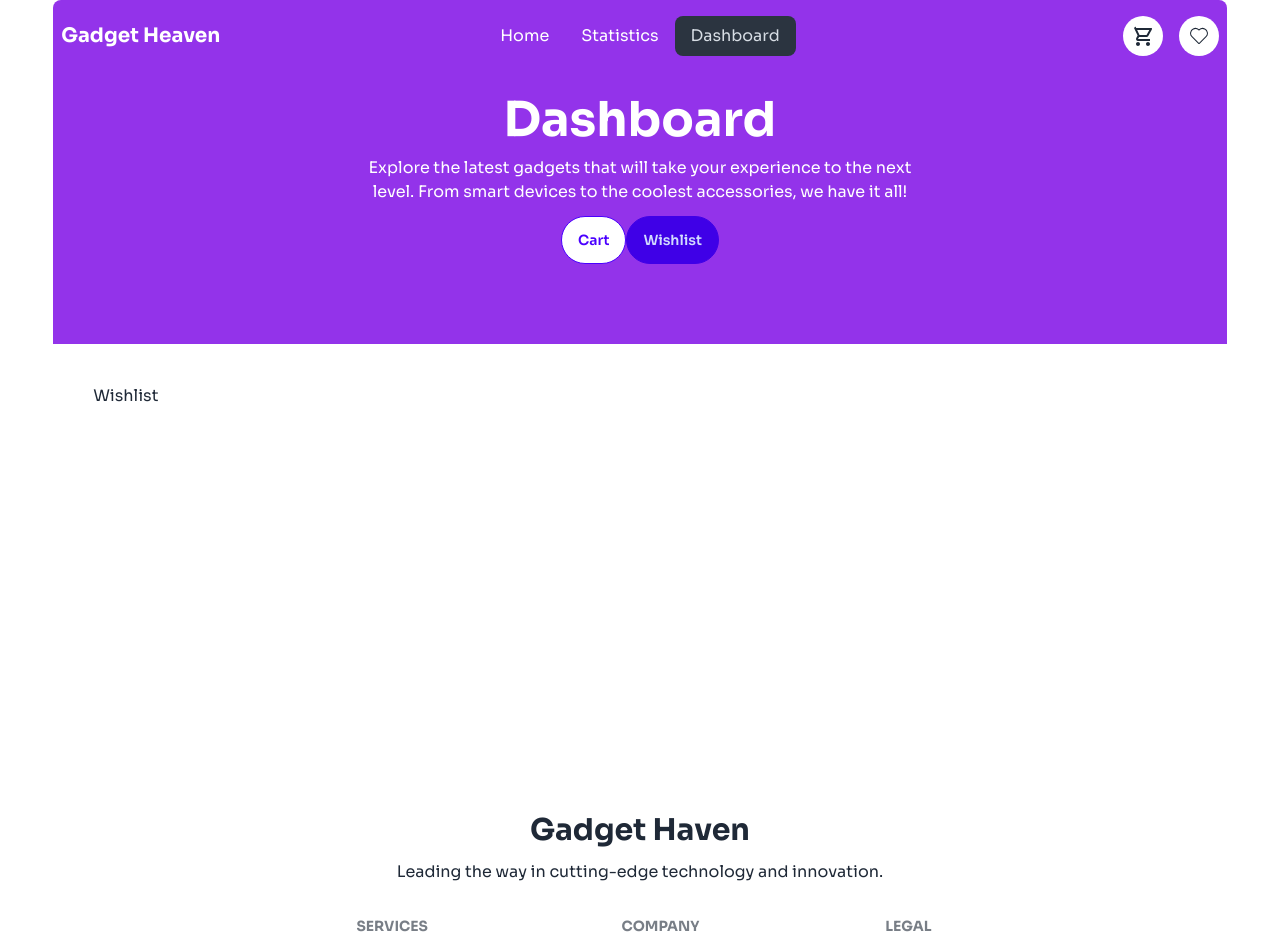
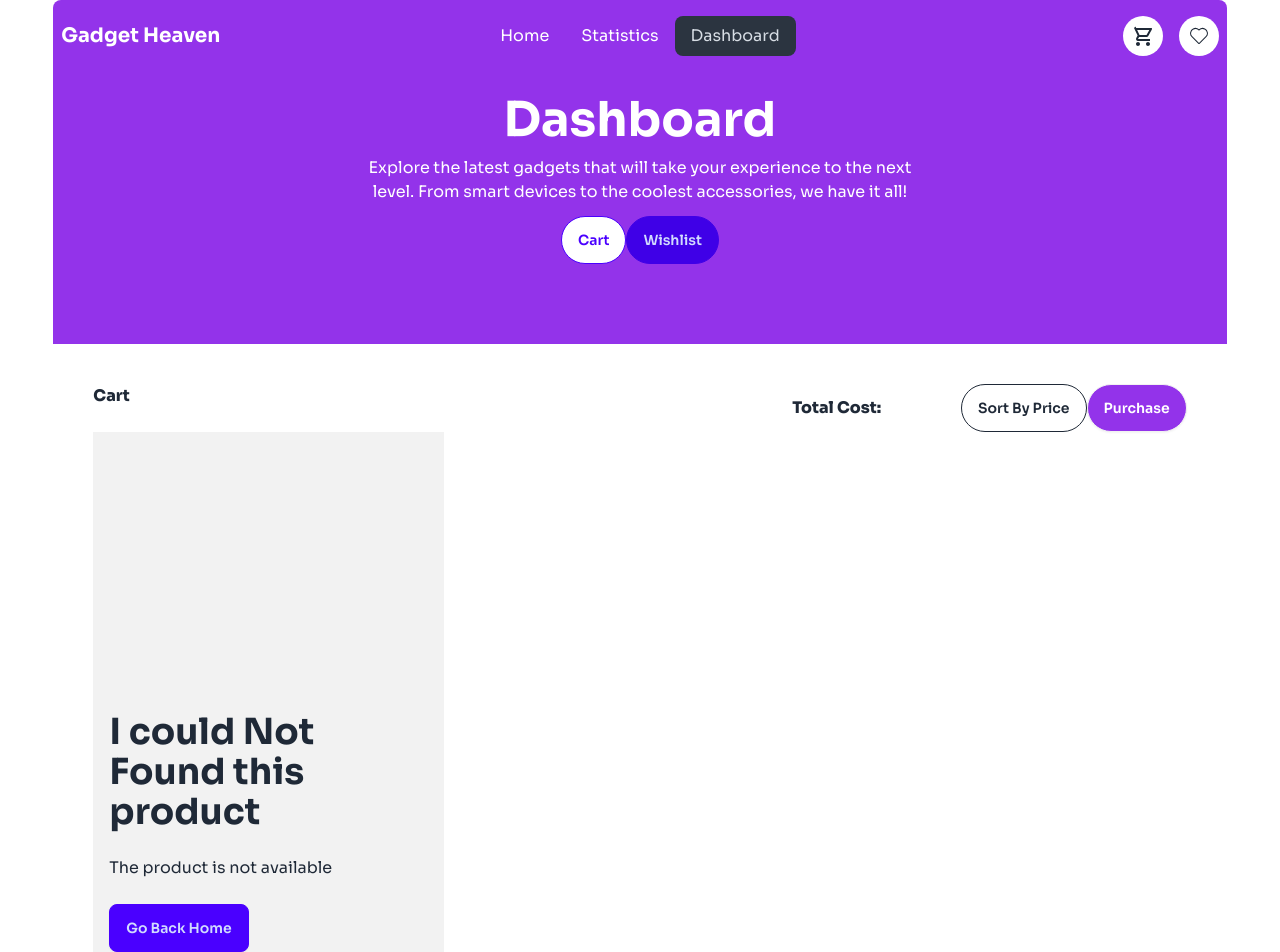
Before and after one commit to programming-hero-web-course-4/b10a8-gadget-heaven-AlaminIbneFaruk, a React (Vite) app: page /dashboard/wishlist in a window 1280 px wide. Shown: the top 952 px of the page. Built offline with nearby package versions, Linux system fonts and the light colour scheme.

Commit message:
inserting cart & wishlist

```diff
--- a/index.html
+++ b/index.html
@@ -6,8 +6,9 @@
     <meta name="viewport" content="width=device-width, initial-scale=1.0" />
     <title>Gadget Haven</title>
   </head>
-  <body style="">
+  <body>
     <div id="root"></div>
     <script type="module" src="/src/main.jsx"></script>
+    <!-- <script src="./src/utilities/AddToLocal.js"></script> -->
   </body>
 </html>
--- a/src/Pages/Cart.jsx
+++ b/src/Pages/Cart.jsx
@@ -1,17 +1,47 @@
+import { useEffect, useState } from "react";
+import { Link, useLoaderData } from "react-router-dom";
+import { getStoredCartItem } from "../utilities/AddToLocal";
+// import Card from "../components/Card";
+import CartCard from "../components/CartCard";
+
 
 const Cart = () => {
-  const Array=[1,2,3,4,5,6,7,8,9,100]
-  let total=0;
-  Array.map(num=>total=num+total)
+  const allProducts= useLoaderData();
+  const [products,setProducts]=useState([]);
+  useEffect(()=>{
+    const storedCartList=getStoredCartItem()
+    console.log(storedCartList,allProducts)
+    const CartList = allProducts.filter(cartProduct=>storedCartList.includes(cartProduct.product_id))
+    console.log(CartList)
+    setProducts(CartList)
+  },[allProducts])
   return (
     <div>
       <div className="flex justify-between">
       <h1 className="font-extrabold">Cart</h1>
         <div className="flex justify-evenly items-center">
-          <p className="px-20 font-extrabold">Total Cost: {total}</p>
+          <p className="px-20 font-extrabold">Total Cost:</p>
           <button className="btn rounded-full btn-outline">Sort By Price</button>
           <button className="btn rounded-full bg-purple-600 text-white">Purchase</button>
+
         </div>
+      </div>
+      <div className="grid grid-cols-1 md:grid-cols-3 gap-5 mx-auto">
+      {products && products.length > 0 ? (
+        products.map(product => <CartCard key={product.id} gadget={product} />)
+      ) : (
+        <div className="hero bg-base-200 min-h-screen">
+        <div className="hero-content flex-col lg:flex-row">
+          <div>
+            <h1 className="text-4xl font-bold">I could Not Found this product</h1>
+            <p className="py-6">
+              The product is not available
+            </p>
+            <Link to='/' className="btn btn-primary">Go Back Home</Link>
+          </div>
+        </div>
+      </div>
+      )}
       </div>
     </div>
   );
--- a/src/Pages/Product.jsx
+++ b/src/Pages/Product.jsx
@@ -3,13 +3,28 @@ import { useParams } from "react-router-dom";
 import { MdOutlineShoppingCart } from "react-icons/md";
 import { CiHeart } from "react-icons/ci";
 import Heading from "../components/Heading";
+import { addToStoredCartItem, addToStoredWishListItem } from "../utilities/AddToLocal";
 
 const Product = () => {
   const { productId } = useParams();
   const [product, setProduct] = useState(null);
   const [loading, setLoading] = useState(true);
   const [error, setError] = useState(null);
-
+  const handleAddToCart=(TEXT)=>{
+    console.log(TEXT);
+    // understand what to store
+    // where to store
+    // ki rupe store koro array, list, correction
+    // check korte paro already ache ki na
+    // na thakle add korte hobe
+    // thakle add korte hobe na
+    //
+    addToStoredCartItem(TEXT)
+  }
+  const handleWishlist=(TEXT)=>{
+    addToStoredWishListItem(TEXT)
+    console.log(TEXT);
+  }
   useEffect(() => {
     // Fetch product details (replace with your API or local fetch logic)
     setLoading(true); // Show loading state when fetching starts
@@ -45,8 +60,9 @@ const Product = () => {
         </div>
       </div>
 
-      <div className="card card-side bg-base-100 shadow-xl max-w-[66%] mx-auto lg:absolute lg:z-10 lg:top-48 lg:right-52 ">
-        <div className="w-4/8 rounded-lg">
+      <div className="flex flex-col lg:flex-row items-center justify-center">
+        <div className="lg:card lg:card-side bg-base-100 shadow-xl lg:max-w-[66%] mx-auto lg:absolute lg:z-10 lg:top-48">
+          <div className="flex-1 lg:w-4/8  rounded-lg bg-white">
             <img
               src={product_image}
               alt={product_title}
@@ -94,13 +110,14 @@ const Product = () => {
 
             <div className="card-actions justify-start">
               <button className="btn rounded-full bg-purple-500 text-white"
-            onClick={()=>{console.log('Add To Cart')}}>
+              onClick={()=>{handleAddToCart(productId)}}>
                 <span>Add To Cart</span>
                 <MdOutlineShoppingCart/>
               </button>
-            <button onClick={()=>{console.log('Wishlist')}}>
+              <button onClick={()=>{handleWishlist(productId)}}>
                 <CiHeart className="btn-circle bg-white border-2 h-10 w-10 p-2" />
               </button>
+            </div>
           </div>
         </div>
       </div>
--- a/src/Pages/Wishlist.jsx
+++ b/src/Pages/Wishlist.jsx
@@ -1,8 +1,46 @@
+import { useEffect, useState } from "react";
+import { Link, useLoaderData } from "react-router-dom";
+import { getStoredWishListItem } from "../utilities/AddToLocal";
+import CartCard from "../components/CartCard";
 
 const Wishlist = () => {
+  const allProducts= useLoaderData();
+  const [products,setProducts]=useState([]);
+  useEffect(()=>{
+    const storedCartList=getStoredWishListItem()
+    console.log(storedCartList,allProducts)
+    const CartList = allProducts.filter(cartProduct=>storedCartList.includes(cartProduct.product_id))
+    console.log(CartList)
+    setProducts(CartList)
+  },[allProducts])
   return (
     <div>
-      Wishlist
+      <div className="flex justify-between">
+      <h1 className="font-extrabold">Cart</h1>
+        <div className="flex justify-evenly items-center">
+          <p className="px-20 font-extrabold">Total Cost:</p>
+          <button className="btn rounded-full btn-outline">Sort By Price</button>
+          <button className="btn rounded-full bg-purple-600 text-white">Purchase</button>
+
+        </div>
+      </div>
+      <div className="grid grid-cols-1 md:grid-cols-3 gap-5 mx-auto">
+      {products && products.length > 0 ? (
+        products.map(product => <CartCard key={product.id} gadget={product} />)
+      ) : (
+        <div className="hero bg-base-200 min-h-screen">
+        <div className="hero-content flex-col lg:flex-row">
+          <div>
+            <h1 className="text-4xl font-bold">I could Not Found this product</h1>
+            <p className="py-6">
+              The product is not available
+            </p>
+            <Link to='/' className="btn btn-primary">Go Back Home</Link>
+          </div>
+        </div>
+      </div>
+      )}
+      </div>
     </div>
   );
 };
--- /dev/null
+++ b/src/components/CartCard.jsx
@@ -0,0 +1,44 @@
+import PropTypes from 'prop-types';
+
+import { NavLink, useParams } from 'react-router-dom';
+
+
+const CartCard = ({gadget}) => {
+  // console.log(gadget);
+  const { cards } = useParams();
+  console.log(cards);
+  const {product_title,product_image,product_id,price,description}=gadget
+  // console.log(product_title,product_image,product_id,price)
+  return (
+    <div className="flex flex-col md:flex-row gap-5 mx-auto">
+      <div className="card flex-row card-compact bg-base-100 shadow-xl">
+        <figure className='py-14'>
+          <img
+            src={product_image}
+            alt="Shoes"  className='h-[100px]'/>
+        </figure>
+        <div className="card-body">
+          <h2 className="card-title">{product_title}</h2>
+          <p>{price}$</p>
+          <div className="card-actions justify-start">
+            <NavLink to={`/product/${product_id}`} className="btn btn-primary btn-outline rounded-full">View Details</NavLink>
+          </div>
+        </div>
+      </div>
+    </div>
+  );
+};
+
+CartCard.propTypes = {
+  gadget:
+    PropTypes.shape({
+      product_title: PropTypes.string.isRequired,
+      product_image: PropTypes.string.isRequired,
+      price: PropTypes.number.isRequired,
+      product_id: PropTypes.string.isRequired,
+      description: PropTypes.string.isRequired,
+    })
+  ,
+};
+
+export default CartCard;
--- a/src/components/Laptop.jsx
+++ b/src/components/Laptop.jsx
@@ -1,5 +1,6 @@
 import { useEffect, useState } from "react";
 import Card from "./Card";
+import { Link } from "react-router-dom";
 
 const Laptop = () => {
   const [gadgets, setGadgets] = useState([]); // State to hold all gadgets
@@ -28,11 +29,27 @@ const Laptop = () => {
   return (
     <div className="grid grid-cols-1 md:grid-cols-3 gap-5 mx-auto">
       {products && products.length > 0 ? (
-        products.map(product => <Card key={product.id} gadget={product} />)
+        <div className="grid grid-cols-1 md:grid-cols-3 gap-5 mx-auto">
+          {products.map(product => <Card key={product.id} gadget={product} />)}
+        </div>
       ) : (
-        <p>No products found</p>
+        <div className="hero bg-base-200 min-h-screen">
+          <div className="hero-content flex-col">
+            <img
+              src="https://img.daisyui.com/images/stock/photo-1635805737707-575885ab0820.webp"
+              className="rounded-lg shadow-2xl w-96"
+              alt="Not Found"
+            />
+            <div>
+              <h1 className="text-4xl font-bold">Spiderman: I could Not Found this product</h1>
+              <p className="py-6">The product is not available</p>
+              <Link to="/" className="btn btn-primary">Go Back Home</Link>
+            </div>
+          </div>
+        </div>
       )}
     </div>
+
   );
 };
 
--- a/src/components/Mobile.jsx
+++ b/src/components/Mobile.jsx
@@ -1,5 +1,6 @@
 import { useEffect, useState } from "react";
 import Card from "./Card";
+import { Link } from "react-router-dom";
 
 const Mobiles = () => {
   const [gadgets, setGadgets] = useState([]); // State to hold all gadgets
@@ -27,9 +28,26 @@ const Mobiles = () => {
 
   return (
     <div className="grid grid-cols-1 md:grid-cols-3 gap-5 mx-auto">
-      {
-        products.map(product => <Card key={product.id} gadget={product} />)
-      }
+      {products && products.length > 0 ? (
+        <div className="grid grid-cols-1 md:grid-cols-3 gap-5 mx-auto">
+          {products.map(product => <Card key={product.id} gadget={product} />)}
+        </div>
+      ) : (
+        <div className="hero bg-base-200 min-h-screen">
+          <div className="hero-content flex-col">
+            <img
+              src="https://img.daisyui.com/images/stock/photo-1635805737707-575885ab0820.webp"
+              className="rounded-lg shadow-2xl w-96"
+              alt="Not Found"
+            />
+            <div>
+              <h1 className="text-4xl font-bold">Spiderman: I could Not Found this product</h1>
+              <p className="py-6">The product is not available</p>
+              <Link to="/" className="btn btn-primary">Go Back Home</Link>
+            </div>
+          </div>
+        </div>
+      )}
     </div>
   );
 };
--- a/src/index.css
+++ b/src/index.css
@@ -2,6 +2,9 @@
 @tailwind base;
 @tailwind components;
 @tailwind utilities;
+html{
+  overflow-y: scroll;
+}
 body{
   font-family: "Sora", sans-serif;
 }
--- /dev/null
+++ b/src/utilities/AddToLocal.js
@@ -0,0 +1,58 @@
+const getStoredCartItem= ()=>{
+  //read-list
+  const storedListStr = localStorage.getItem('read-list');
+  if(storedListStr){
+    // string ke json a poriborton const storedListJSON= JSON.parse(storedlistStr)
+    const storedListJSON= JSON.parse(storedListStr);
+    console.log('stored List exists');
+    return storedListJSON;
+  }
+  else{
+    console.log('stored List does not exists');
+    return [];
+  }
+
+}
+const addToStoredCartItem= (id)=>{
+  const storedList =getStoredCartItem();
+  if(storedList.includes(id)){
+    // do not add
+    console.log(id,"already exists");
+  }
+  else{
+    // add it
+    storedList.push(id);
+    const storedListStr=JSON.stringify(storedList);
+    localStorage.setItem('read-list',storedListStr)
+  }
+}
+
+const getStoredWishListItem= ()=>{
+  //read-list
+  const storedListStr = localStorage.getItem('wish-list');
+  if(storedListStr){
+    // string ke json a poriborton const storedListJSON= JSON.parse(storedlistStr)
+    const storedListJSON= JSON.parse(storedListStr);
+    console.log('stored List exists');
+    return storedListJSON;
+  }
+  else{
+    console.log('stored List does not exists');
+    return [];
+  }
+
+}
+const addToStoredWishListItem= (id)=>{
+  const storedList =getStoredWishListItem();
+  if(storedList.includes(id)){
+    // do not add
+    console.log(id,"already exists");
+  }
+  else{
+    // add it
+    storedList.push(id);
+    const storedListStr=JSON.stringify(storedList);
+    localStorage.setItem('wish-list',storedListStr)
+  }
+}
+export {addToStoredWishListItem , getStoredWishListItem , addToStoredCartItem, getStoredCartItem};
```
Also changed, not shown: src/Routes/Routes.jsx (+22 -2 lines). Lines whose indentation alone changed are shown as unchanged.
